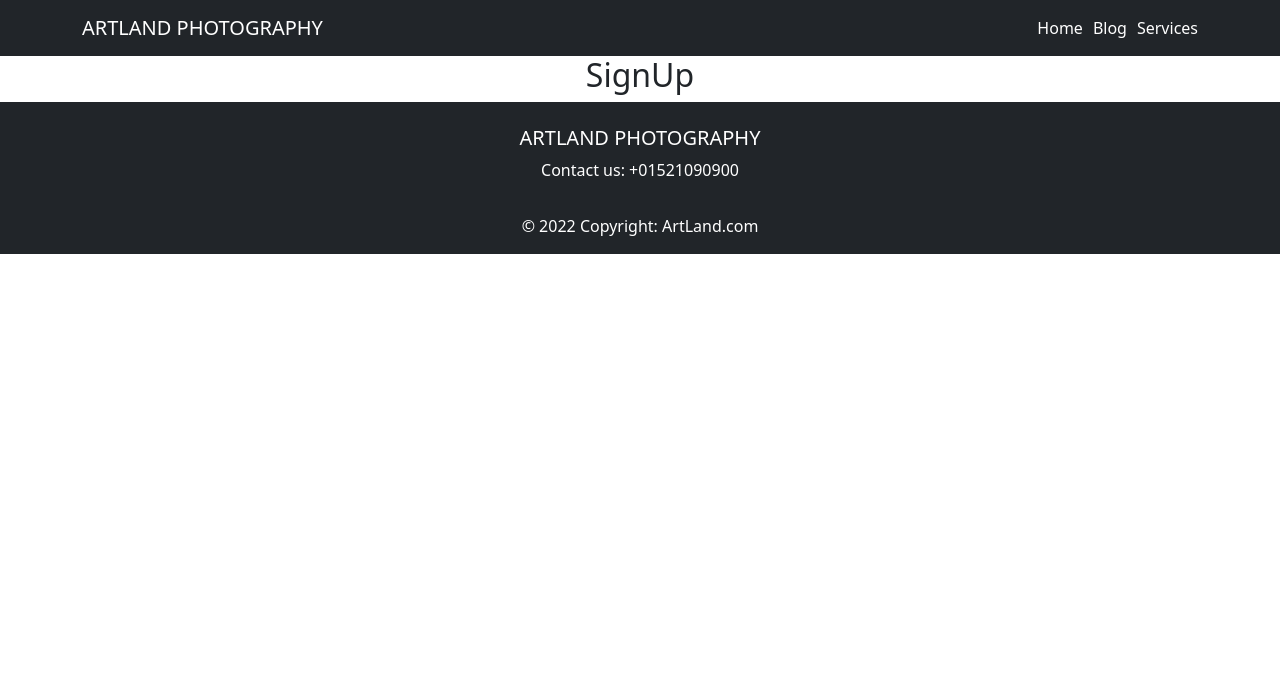
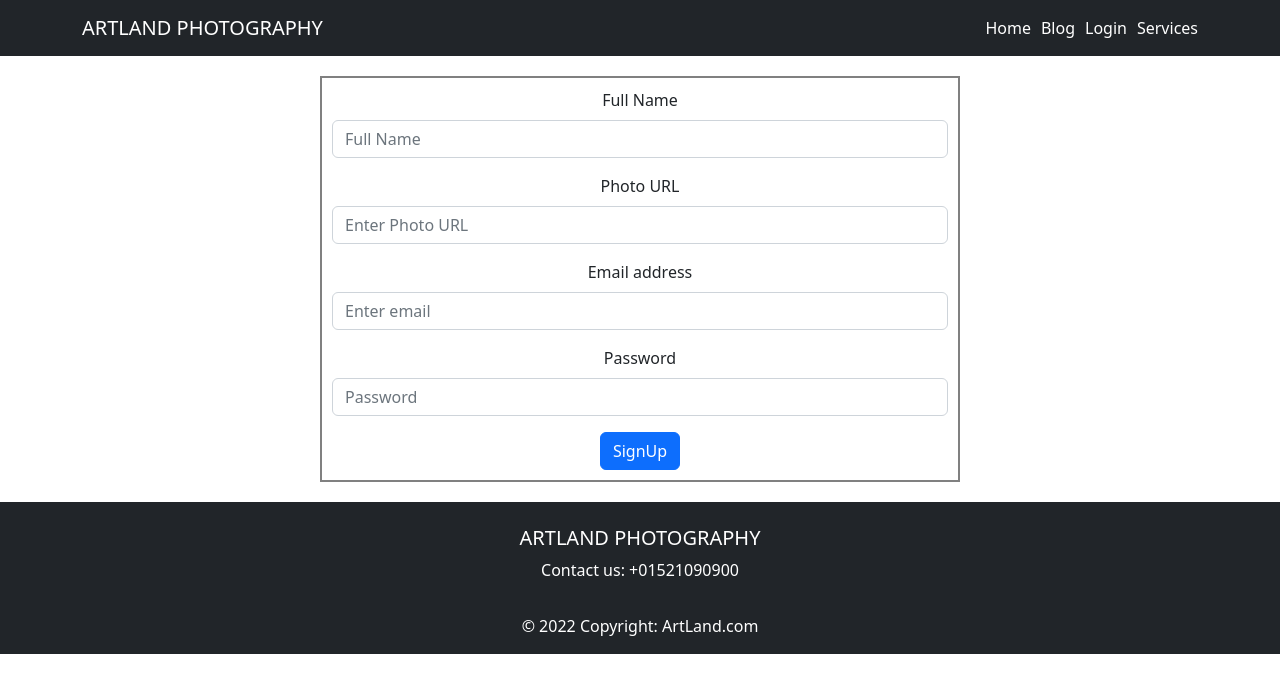
Before and after one commit to khorshedjhoni/artLand-photography-client, a React (Create React App) app: page /signup in a window 1280 px wide. Shown: the top 692 px of the page. Built offline with nearby package versions, Linux system fonts and the light colour scheme; no server answers.

Commit message:
log in page added

```diff
--- a/package.json
+++ b/package.json
@@ -11,6 +11,7 @@
     "react": "^18.2.0",
     "react-bootstrap": "^2.6.0",
     "react-dom": "^18.2.0",
+    "react-icons": "^4.6.0",
     "react-router-dom": "^6.4.3",
     "react-scripts": "5.0.1",
     "web-vitals": "^2.1.4"
--- /dev/null
+++ b/src/components/AuthProvider/Authprovider.js
@@ -0,0 +1,60 @@
+import React from 'react';
+import { createContext } from 'react';
+import {createUserWithEmailAndPassword, getAuth, onAuthStateChanged, signInWithEmailAndPassword, signInWithPopup, signOut} from 'firebase/auth';
+import app from  '../../firebase/firebase.config'
+
+import { useState } from 'react';
+import { useEffect } from 'react';
+
+
+export const AuthContext = createContext();
+const auth = getAuth(app)
+const AuthProvider = ({children}) => {
+    const [user,setUser] = useState(null)
+
+    const [loading,setLoading] = useState(true)
+
+
+    const createUser = (email,password)=>{
+        setLoading(true)
+        return createUserWithEmailAndPassword(auth,email,password)
+    };
+    const providerLogin = (provider)=>{
+        setLoading(true)
+        return signInWithPopup(auth,provider);
+    }
+
+
+    const singIn = (email,password)=>{
+        setLoading(true)
+        return signInWithEmailAndPassword(auth,email,password)
+    }
+    const updateUserProfile = (profile)=>{
+        return updateUserProfile(auth.currentUser,profile)
+    }
+
+    const logOut = ()=>{
+        setLoading(true)
+        return signOut(auth)
+    }
+
+    useEffect(()=>{
+      const unsubscribe= onAuthStateChanged(auth,(currentUser)=>{
+
+            setUser(currentUser)
+            setLoading(false)
+        });
+        return ()=>{
+            unsubscribe()
+        }
+    },[])
+
+    const authInfo = {user,providerLogin,logOut,createUser,singIn,updateUserProfile,loading}
+    return (
+        <AuthContext.Provider value={authInfo}>
+            {children}
+        </AuthContext.Provider>
+    );
+};
+
+export default AuthProvider;
--- /dev/null
+++ b/src/components/Blog/Blog.css
@@ -0,0 +1,4 @@
+.question-blog{
+    border: 2px solid grey;
+    margin: 10px 20px;
+}
--- a/src/components/Header/Header.js
+++ b/src/components/Header/Header.js
@@ -13,6 +13,7 @@ const Header = () => {
 
             <NavLink className='link' to='/'>Home</NavLink>
             <NavLink className='link' to='/blog'>Blog</NavLink>
+            <NavLink className='link' to='/login'>Login</NavLink>
             <NavLink className='link' to='/services'>Services</NavLink>
 
           </Nav>
--- a/src/components/Home/Home.css
+++ b/src/components/Home/Home.css
@@ -19,7 +19,7 @@
   }
   .about{
     display: flex;
-    /* border: 2px solid grey; */
+    border: 2px solid grey;
     margin: 20px auto;
   }
 .support{
--- a/src/components/Home/Home.js
+++ b/src/components/Home/Home.js
@@ -25,12 +25,8 @@ const Home = () => {
                  </h2>
              <div className='me-2'>
              <Button variant='info'><Link className='link p-2' to='/login'>Login</Link></Button>
-
              </div>
-
             </div>
-
-
             </div>
             <div className='cards'>
              {
@@ -40,14 +36,12 @@ const Home = () => {
                     ></ServiceCard>)
                 }
         </div>
-
         <div className='m-2'>
-        <Button variant="secondary"><Link className='link text-black'  to='/services'>Sell all</Link></Button>
+        <Button variant="secondary"><Link className='link text-white'  to='/services'>Sell all</Link></Button>
         </div>
                 <div>
                 <div>
     <div >
-
         <div class="col-sm-12 mx-auto w-75 chose-container">
           <h4><span>Why Choose</span> ArtLand?</h4>
           <p>When you choose artLand,you'll feel the benefit of 10 years' experience of photography. Because I know the digital world and we know that how to handle it. With working knowledge of photography I capture your best moment.</p>
@@ -68,17 +62,11 @@ const Home = () => {
           </div>
         </div>
 
-
-
-
-
-
     </div>
   </div>
-
                 </div>
-        <div className='about'>
-            <div className='w-50 ms-5 '>
+        <div className='about w-75'>
+            <div className='w-50  '>
             <img src={image1} alt=''></img>
             </div>
             <div className='m-4 me-5 '>
--- /dev/null
+++ b/src/components/Login/Login.css
@@ -0,0 +1,11 @@
+.form-details{
+    height: 50%;
+    width: 50%;
+    margin:20px auto;
+    border: 2px solid gray;
+    padding: 10px;
+}
+.icon{
+    border:2px solid gray;
+    margin-left: 10px;
+}
--- a/src/components/Login/Login.js
+++ b/src/components/Login/Login.js
@@ -1,9 +1,82 @@
 import React from 'react';
+import { GoogleAuthProvider } from 'firebase/auth';
+import './Login.css'
+import { useContext } from 'react';
+// import { AuthContext } from '../../Contexts/AuthProvider/AuthProvider';
+import Button from 'react-bootstrap/Button';
+import Form from 'react-bootstrap/Form';
+import { useState } from 'react';
+import { Link, useLocation, useNavigate } from 'react-router-dom';
+import { FaGoogle,  } from 'react-icons/fa';
+import { AuthContext } from '../AuthProvider/Authprovider';
 
 const Login = () => {
+    const [error,setError] = useState('')
+  const navigate = useNavigate()
+    // const {singIn,providerLogin}= useContext(AuthContext);
+    const {singIn,providerLogin} = useContext(AuthContext)
+    const location = useLocation()
+    const from = location.state?.from?.pathname || '/'
+
+    const googleProvider = new GoogleAuthProvider()
+
+
+    const handleGoogleSignIn = ()=>{
+        providerLogin(googleProvider)
+        .then(result =>{
+            const user = result.user;
+            console.log(user)
+        })
+        .catch(error=>console.error(error))
+    }
+
+
+    const handleSUbmit = event =>{
+      event.preventDefault();
+      const form = event.target;
+      const email = form.email.value;
+      const password = form.password.value;
+
+      singIn(email,password)
+      .then(result=>{
+        const user = result.user;
+        console.log(user)
+        setError('')
+        form.reset()
+        navigate(from,{replace:true})
+      })
+      .catch(error=>{
+        console.error(error)
+        setError(error.message)
+      })
+    }
     return (
-        <div>
-            <h2>login </h2>
+        <div onSubmit={handleSUbmit} className='form-details' >
+            <Form >
+      <Form.Group className="mb-3" controlId="formBasicEmail">
+        <Form.Label>Email address</Form.Label>
+        <Form.Control name='email' type="email" placeholder="Enter email" required />
+
+      </Form.Group>
+
+      <Form.Group className="mb-3" controlId="formBasicPassword">
+        <Form.Label>Password</Form.Label>
+        <Form.Control name='password' type="password" placeholder="Password" required />
+      </Form.Group>
+
+      <Button variant="primary" type="submit">
+        Login
+      </Button>
+      <br />
+      <span>If you haven't SignUp, <Link to ='/signup'>SignUp</Link></span>
+      <Form.Text className="text-muted">
+          {error}
+        </Form.Text>
+    </Form>
+
+            <FaGoogle size='3rem' className='icon' onClick={handleGoogleSignIn} />
+
+
         </div>
     );
 };
--- a/src/components/SingUp/SignUp.js
+++ b/src/components/SingUp/SignUp.js
@@ -1,10 +1,75 @@
 import React from 'react';
+import { useState } from 'react';
+import { useContext } from 'react';
+import Button from 'react-bootstrap/Button';
+import Form from 'react-bootstrap/Form';
+import { AuthContext } from '../AuthProvider/Authprovider';
+const SignUp = () => {
+    const [error,setError] = useState('')
+    const {createUser,updateUserProfile} = useContext(AuthContext)
 
-const SignUp = () => {
+    const handleSubmit = event =>{
+        event.preventDefault();
+        const form = event.target;
+        const name = form.name.value;
+        const photoURL = form.photoURL.value;
+        const email = form.email.value;
+        const password = form.password.value;
+        console.log(name,photoURL,email,password)
+
+        createUser(email,password)
+        .then(result=>{
+            const user = result.user;
+            console.log(user)
+            setError('')
+            form.reset()
+            handleUpdateUserProfile(name,photoURL)
+        })
+        .catch(error=>{
+            console.error(error)
+            setError(error.message)
+        })
+        const handleUpdateUserProfile= (name,photoURL)=>{
+            const profile = {
+                displayName : name,
+                photoURL : photoURL
+            }
+            updateUserProfile(profile)
+            .then(()=>{})
+            .catch(error=>console.error(error))
+
+        }}
     return (
-        <div>
-            <h2>SignUp</h2>
-        </div>
+        <Form onSubmit={handleSubmit} className='form-details'>
+        <Form.Group className="mb-3" controlId="formBasicEmail">
+          <Form.Label>Full Name</Form.Label>
+          <Form.Control name='name' type="text" placeholder="Full Name" />
+
+        </Form.Group>
+        <Form.Group className="mb-3" controlId="formBasicEmail">
+          <Form.Label>Photo URL</Form.Label>
+          <Form.Control name='photoURL' type="text" placeholder="Enter Photo URL" />
+
+        </Form.Group>
+
+        <Form.Group className="mb-3" controlId="formBasicEmail">
+          <Form.Label>Email address</Form.Label>
+          <Form.Control name='email' type="email" placeholder="Enter email" required />
+
+        </Form.Group>
+
+        <Form.Group className="mb-3" controlId="formBasicPassword">
+          <Form.Label>Password</Form.Label>
+          <Form.Control name='password' type="password" placeholder="Password" required />
+        </Form.Group>
+
+        <Button variant="primary" type="submit">
+        SignUp
+        </Button>
+        <Form.Text className="text-muted">
+          {error}
+          </Form.Text>
+      </Form>
     );
 };
 
--- a/src/index.js
+++ b/src/index.js
@@ -4,11 +4,14 @@ import './index.css';
 import App from './App';
 import reportWebVitals from './reportWebVitals';
 import 'bootstrap/dist/css/bootstrap.min.css';
+import AuthProvider from './components/AuthProvider/Authprovider';
 
 const root = ReactDOM.createRoot(document.getElementById('root'));
 root.render(
   <React.StrictMode>
+    <AuthProvider>
     <App />
+    </AuthProvider>
   </React.StrictMode>
 );
 
```
Also changed, not shown: src/components/Blog/Blog.js (+5 -4 lines), 1 other file (tests, documents, lock files or other folders).
